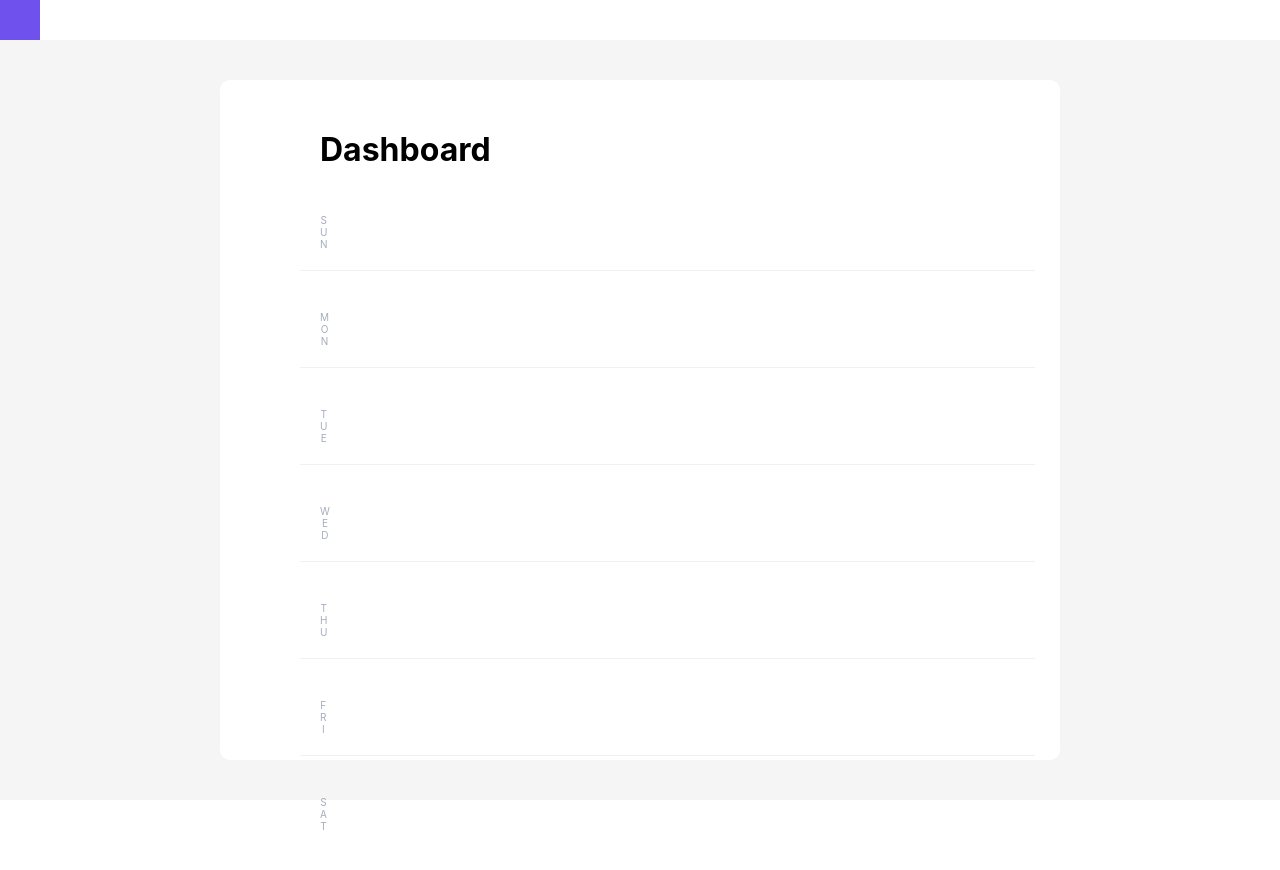
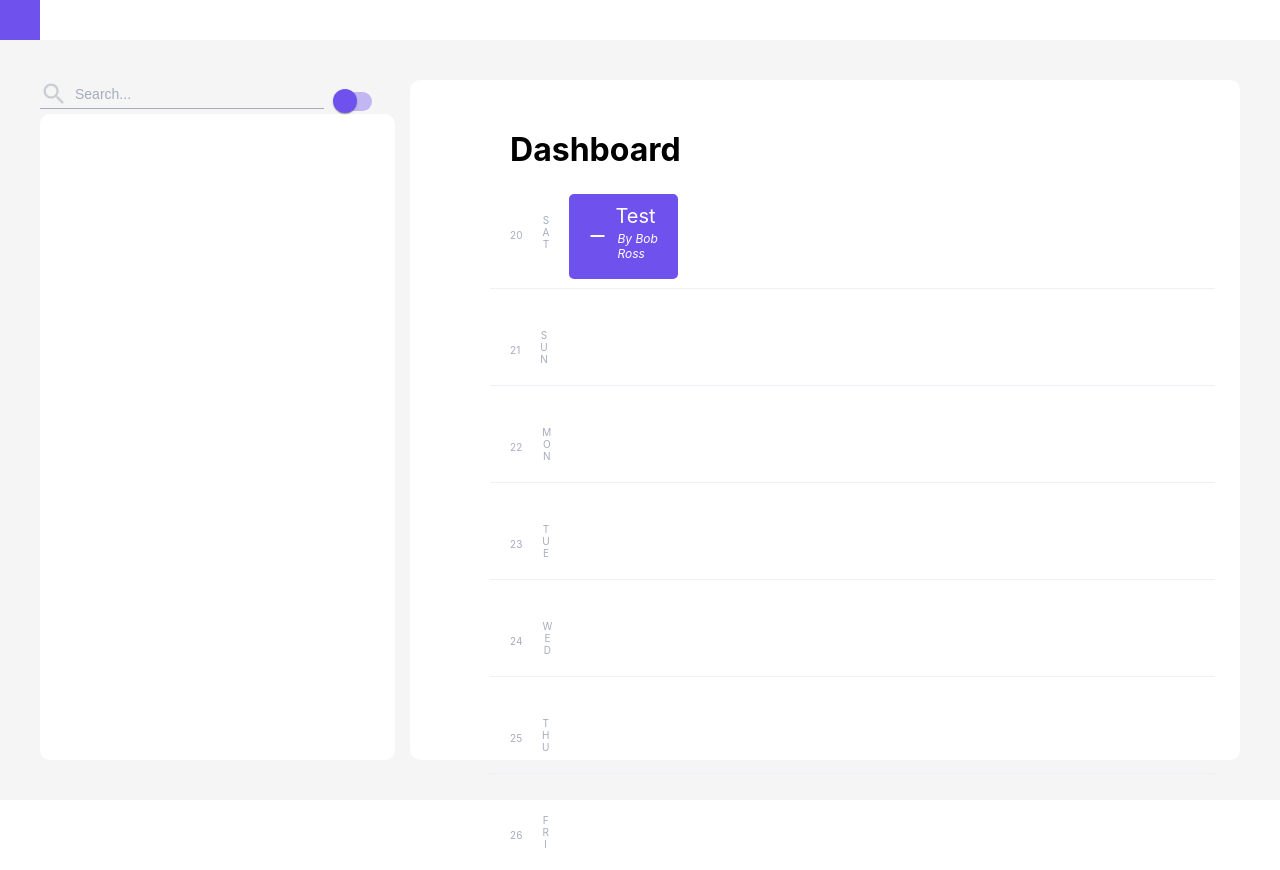
Before and after one commit to d0-rb/EverestHack, a React (Create React App) app in the folder Frontend/my-app/: page / in a window 1280 px wide. Built offline with nearby package versions, Linux system fonts and the light colour scheme.

Commit message:
Started working on toggle

```diff
--- a/Frontend/my-app/package.json
+++ b/Frontend/my-app/package.json
@@ -3,9 +3,11 @@
   "version": "0.1.0",
   "private": true,
   "dependencies": {
+    "@material-ui/core": "^4.10.2",
     "@testing-library/jest-dom": "^4.2.4",
     "@testing-library/react": "^9.5.0",
     "@testing-library/user-event": "^7.2.1",
+    "material-design-icons": "^3.0.1",
     "react": "^16.13.1",
     "react-dom": "^16.13.1",
     "react-scripts": "3.4.1"
--- a/Frontend/my-app/public/index.html
+++ b/Frontend/my-app/public/index.html
@@ -8,6 +8,7 @@
       name="description"
       content="Web site created using create-react-app"
     />
+    <link href="https://fonts.googleapis.com/icon?family=Material+Icons" rel="stylesheet">
     <link rel="apple-touch-icon" href="%PUBLIC_URL%/logo192.png" />
     <link rel="manifest" href="%PUBLIC_URL%/manifest.json" />
     <title>React App</title>
--- a/Frontend/my-app/src/home/body/dashboard/calendarcontainer.js
+++ b/Frontend/my-app/src/home/body/dashboard/calendarcontainer.js
@@ -1,5 +1,6 @@
 import React from 'react'
 import './dashboard.css'
+
 
 class CalendarContainer extends React.Component {
     constructor(props) {
@@ -10,7 +11,8 @@ class CalendarContainer extends React.Component {
         return (
             <div className= "calendar-item-container">
                     <div className= "calendar-recipes-div">
-                        <p className= "calendar-item-day">{this.props.word[0]}<br />{this.props.word[1]}<br />{this.props.word[2]}</p>
+                        <p className= "calendar-item-day-num">{this.props.dayNum}</p>
+                        <p className= "calendar-item-day">{this.props.day[0]}<br />{this.props.day[1]}<br />{this.props.day[2]}</p>
                         {this.props.children}
                     </div>
             </div>
--- /dev/null
+++ b/Frontend/my-app/src/home/body/dashboard/calendaritem.js
@@ -0,0 +1,36 @@
+import React from 'react'
+import './dashboard.css'
+
+class CalendarItem extends React.Component {
+    constructor(props) {
+        super(props)
+        this.state = {
+            isActive: true
+        }
+    }
+
+    handleClick = () => {
+        this.setState({
+            isActive: false
+        })
+    }
+
+    render() {
+        if (this.state.isActive) {
+            return (
+                <div className= "calendar-item">
+                    <button onClick={this.handleClick} className="material-icons calendar-item-remove">remove</button>
+                    <div>
+                        <p className= "calendar-item-recipename">{this.props.name}</p>
+                        <p className= "calendar-item-author">By {this.props.author}</p>
+                    </div>
+                </div>
+            )
+        } else {
+            return false
+        }
+
+    }
+}
+
+export default CalendarItem;
--- a/Frontend/my-app/src/home/body/dashboard/dashboard.css
+++ b/Frontend/my-app/src/home/body/dashboard/dashboard.css
@@ -29,6 +29,7 @@
     flex-direction: row;
     margin-bottom: 20px;
 }
+
 .calendar-item-day {
     margin-top: 40px;
     text-align: center;
@@ -37,6 +38,50 @@
     font-size: 10px;
 }
 
+.calendar-item-day-num {
+    margin-top: 55px;
+    text-align: center;
+    color: #A6ACBE;
+    margin-left: 20px;
+    font-size: 10px;
+}
+
+.calendar-item {
+    background-color: #6F52ED;
+    height: 90%;
+    width: 15%;
+    margin-top: 20px;
+    margin-left: 20px;
+    padding: 10px;
+    border-radius: 5px;
+    box-sizing: border-box;
+    display: flex;
+    flex-direction: row;
+}
+
+.calendar-item-recipename {
+    margin: 0;
+    color: white;
+    font-size: 20px;
+}
+
+.calendar-item-author {
+    position: relative;
+    margin: 0;
+    margin-left: 2px;
+    top: 3px;
+    color: white;
+    font-size: 12px;
+    font-style: italic;
+}
+
+.calendar-item-remove {
+    background-color: transparent;
+    border: 0;
+    outline: none;
+    color: white;
+}
+
 .calendar-recipes-div {
     width: 100%;
     display: flex;
--- a/Frontend/my-app/src/home/body/dashboard/dashboard.js
+++ b/Frontend/my-app/src/home/body/dashboard/dashboard.js
@@ -1,6 +1,58 @@
 import React from 'react'
 import CalendarContainer from './calendarcontainer'
+import CalendarItem from './calendaritem'
 import './dashboard.css'
+
+let date = new Date();
+let dateNum = date.getDay();
+let datSeq = []
+let monthSeq = []
+
+function returnDay(num) {
+    switch(num) {
+        case 0:
+            return "SUN"
+        case 1:
+            return "MON"
+        case 2:
+            return "TUE"
+        case 3:
+            return "WED"
+        case 4:
+            return "THU"
+        case 5:
+            return "FRI"
+        case 6:
+            return "SAT"
+        case 7:
+            return "SUN"
+        case 8:
+            return "MON"
+        case 9:
+            return "TUE"
+        case 10:
+            return "WED"
+        case 11:
+            return "THU"
+        case 12:
+            return "FRI"
+        case 13:
+            return "SAT"
+        case 14:
+            return "SUN"
+    }
+}
+
+console.log(returnDay(dateNum))
+let monthDate = date.getDate()
+for (let i = 0; i < 7; i++) {
+    datSeq.push(returnDay(dateNum + i))
+    monthSeq.push(date.getDate(date.setDate(date.getDate() + i)))
+    date = new Date()
+    monthDate = date.getDate()
+}
+
+console.log(monthSeq)
 
 class Dashboard extends React.Component {
     constructor(props) {
@@ -14,19 +66,21 @@ class Dashboard extends React.Component {
                 <div className= "separator-line"></div>
                 <div className= "calendar-container-div">
 
-                <CalendarContainer word= "SUN"></CalendarContainer>
+                <CalendarContainer day= {datSeq[0]} dayNum= {monthSeq[0]}>
+                    <CalendarItem name="Test" author="Bob Ross" />
+                </CalendarContainer>
                 <div className= "separator-line"></div>
-                <CalendarContainer word= "MON"></CalendarContainer>
+                <CalendarContainer day= {datSeq[1]} dayNum={monthSeq[1]}></CalendarContainer>
                 <div className= "separator-line"></div>
-                <CalendarContainer word="TUE"></CalendarContainer>
+                <CalendarContainer day= {datSeq[2]} dayNum={monthSeq[2]}></CalendarContainer>
                 <div className= "separator-line"></div>
-                <CalendarContainer word= "WED"></CalendarContainer>
+                <CalendarContainer day= {datSeq[3]} dayNum={monthSeq[3]}></CalendarContainer>
                 <div className= "separator-line"></div>
-                <CalendarContainer word= "THU"></CalendarContainer>
+                <CalendarContainer day= {datSeq[4]} dayNum={monthSeq[4]}></CalendarContainer>
                 <div className= "separator-line"></div>
-                <CalendarContainer word="FRI"></CalendarContainer>
+                <CalendarContainer day={datSeq[5]} dayNum={monthSeq[5]}></CalendarContainer>
                 <div className= "separator-line"></div>
-                <CalendarContainer word="SAT"></CalendarContainer>
+                <CalendarContainer day={datSeq[6]} dayNum={monthSeq[6]}></CalendarContainer>
 
                 </div>
             </div>
--- /dev/null
+++ b/Frontend/my-app/src/home/body/search/results.js
@@ -0,0 +1,17 @@
+import React from 'react'
+import './search.css'
+
+class Results extends React.Component {
+    constructor(props) {
+        super(props)
+    }
+
+    render() {
+        return (
+            <div className= "results-base">
+            </div>
+        )
+    }
+}
+
+export default Results;
--- a/Frontend/my-app/src/home/body/search/search.css
+++ b/Frontend/my-app/src/home/body/search/search.css
@@ -0,0 +1,68 @@
+.main-search-div {
+    width: 30%;
+    height: 100%;
+    display: flex;
+    flex-direction: column;
+    box-sizing: border-box;
+    margin-right: 15px;
+}
+
+.search-bar-main {
+    display: flex;
+    flex-direction: column;
+    width: 80%;
+}
+
+.icon-text-container {
+    display: flex;
+    flex-direction: row;
+    width: 100%;
+}
+
+.search-icon {
+    margin: 0;
+    margin-right: 5px;
+    color: #C9CED6;
+    font-size: 28px;
+}
+
+.search-text {
+    margin: 0;
+    color: #A6ACBE;
+    background-color: transparent;
+    outline: none;
+    border: 0;
+    font-size: 14px;
+    width: 100%;
+}
+
+.search-text::placeholder {
+    margin: 0;
+    color: #A6ACBE;
+    background-color: transparent;
+    outline: none;
+    border: 0;
+    font-size: 14px;
+}
+
+.search-bar-base {
+    height: 5%;
+    display: flex;
+    flex-direction: row;
+}
+
+.separator-line {
+    height: 1px;
+    background-color: #EEF0F6;
+    width: 100%;
+}
+
+.dark {
+    background-color: #A6ACBE;
+}
+
+.results-base {
+    height: 95%;
+    border-radius: 10px;
+    background-color: white;
+}
--- a/Frontend/my-app/src/home/body/search/search.js
+++ b/Frontend/my-app/src/home/body/search/search.js
@@ -1,4 +1,6 @@
 import React from 'react'
+import SearchBar from './searchbar'
+import Results from './results'
 import './search.css'
 
 class Search extends React.Component {
@@ -9,7 +11,8 @@ class Search extends React.Component {
     render() {
         return (
             <div className= "main-search-div">
-
+                <SearchBar />
+                <Results />
             </div>
         )
     }
--- /dev/null
+++ b/Frontend/my-app/src/home/body/search/searchbar.js
@@ -0,0 +1,65 @@
+import React from 'react'
+import Switch from '@material-ui/core/Switch';
+import './search.css'
+import { withStyles } from '@material-ui/core';
+
+
+const PurpleSwitch = withStyles({
+    root: {
+        width: 60,
+        height: 43,
+    },
+    switchBase: {
+      color: '#6F52ED',
+      '&$checked': {
+        color: '#6F52ED',
+      },
+      '&$checked + $track': {
+        backgroundColor: '#6F52ED',
+      },
+    },
+    checked: {},
+    track: {
+        borderRadius: 20,
+        backgroundColor: '#6F52ED',
+    },
+    thumb: {
+        width: 24,
+        height: 24
+    }
+
+})(Switch);
+
+class SearchBar extends React.Component {
+    constructor(props) {
+        super(props)
+
+        this.state = {
+            checked: false
+        }
+
+    }
+
+    handleChange = () => {
+        this.setState({
+            checked: !this.state.checked
+        })
+    }
+
+    render() {
+        return (
+            <div className= "search-bar-base">
+                <div className= "search-bar-main">
+                    <div className= "icon-text-container">
+                        <p className= "material-icons search-icon">search</p>
+                        <input placeholder= "Search..." className= "search-text"></input>
+                    </div>
+                    <div className= "separator-line dark"></div>
+                </div>
+                <PurpleSwitch checked={this.state.checked} onChange= {this.handleChange} name= "bodyToggle"/>
+            </div>
+        )
+    }
+}
+
+export default SearchBar;
```
Also changed, not shown: 1 other file (tests, documents, lock files or other folders).
